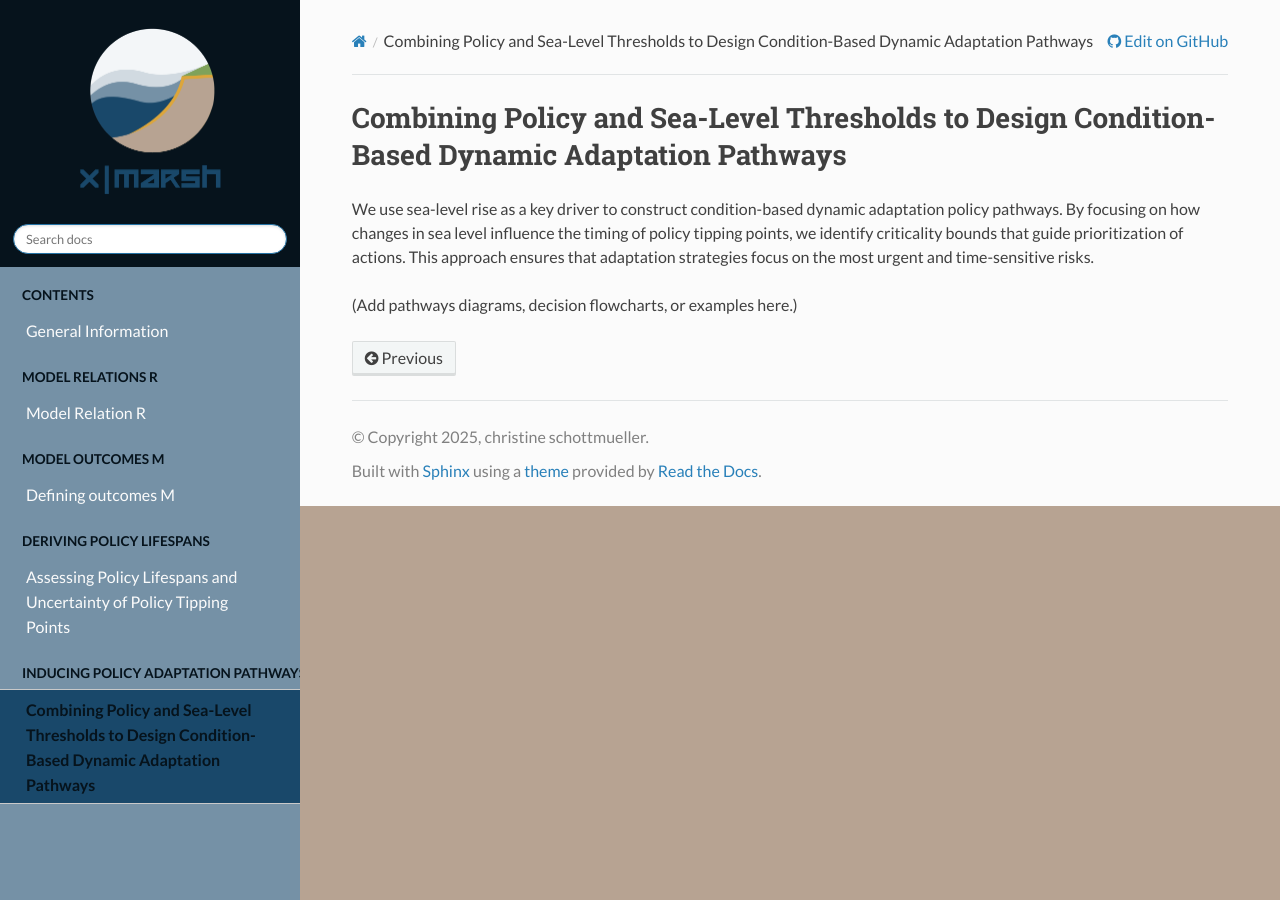
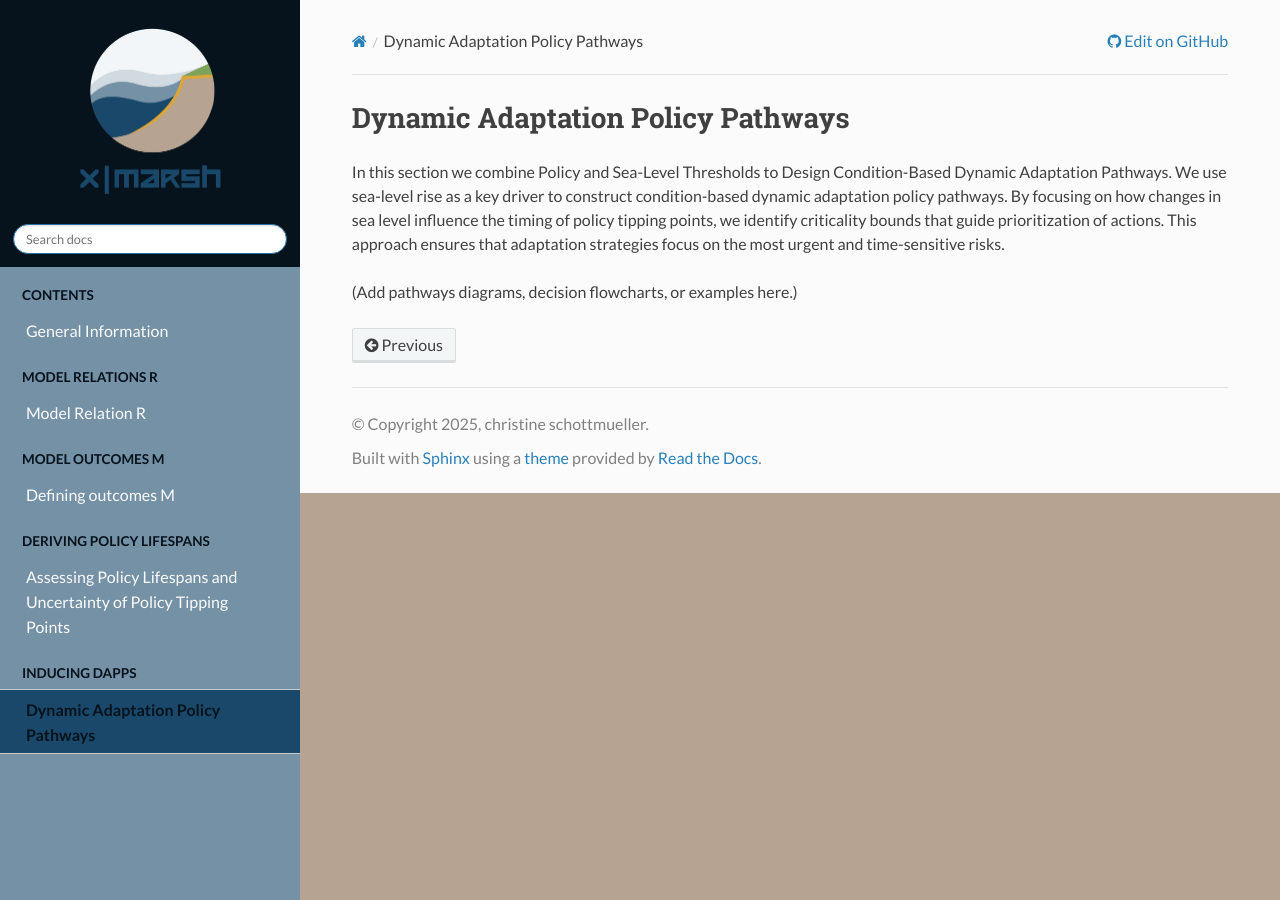
Before and after one commit to christineschottmueller/x-marsh, a Sphinx documentation site: the page built from docs/chapter_06/06_adaptation_pathways.rst, in a window 1280 px wide. Built offline with Sphinx 7.4.7 and the Read the Docs theme 3.1.0, drawn with Linux system fonts in a browser that asks for light colours; pages that are not in the unit, such as notebooks, are missing from menus.

Commit message:
Update all .rst

```diff
--- a/docs/chapter_06/06_adaptation_pathways.rst
+++ b/docs/chapter_06/06_adaptation_pathways.rst
@@ -1,6 +1,6 @@
-Combining Policy and Sea-Level Thresholds to Design Condition-Based Dynamic Adaptation Pathways
+Dynamic Adaptation Policy Pathways
 ===============================================================================================
 
-We use sea-level rise as a key driver to construct condition-based dynamic adaptation policy pathways. By focusing on how changes in sea level influence the timing of policy tipping points, we identify criticality bounds that guide prioritization of actions. This approach ensures that adaptation strategies focus on the most urgent and time-sensitive risks.
+In this section we combine  Policy and Sea-Level Thresholds to Design Condition-Based Dynamic Adaptation Pathways. We use sea-level rise as a key driver to construct condition-based dynamic adaptation policy pathways. By focusing on how changes in sea level influence the timing of policy tipping points, we identify criticality bounds that guide prioritization of actions. This approach ensures that adaptation strategies focus on the most urgent and time-sensitive risks.
 
 (Add pathways diagrams, decision flowcharts, or examples here.)
--- a/docs/index.rst
+++ b/docs/index.rst
@@ -41,7 +41,7 @@ Welcome to x-marsh's documentation!
 
 .. toctree::
    :maxdepth: 2
-   :caption: Inducing Policy Adaptation Pathways
+   :caption: Inducing DAPPs
 
    chapter_06/06_adaptation_pathways
 
```
